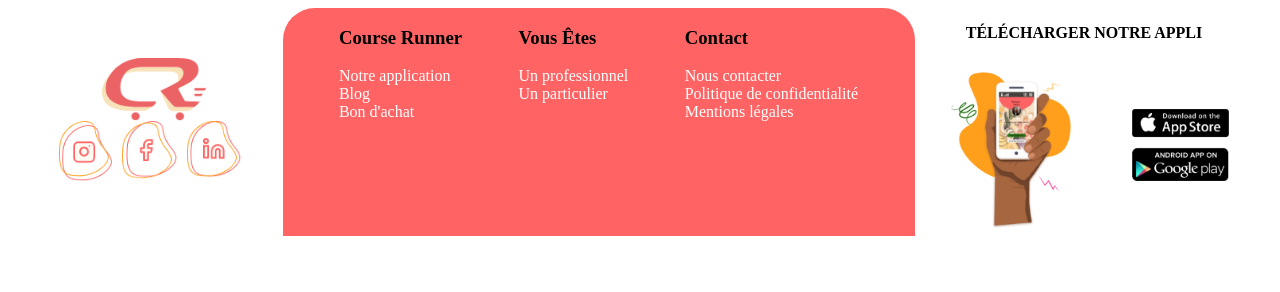
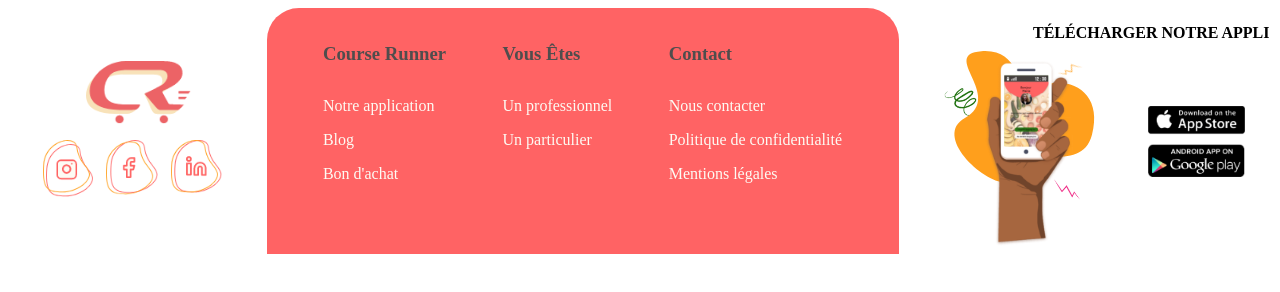
Before and after one commit to ArletteB/Footer_Aurore, a website: page index.html in a window 1280 px wide. Drawn offline with Linux system fonts and the light colour scheme.

Commit message:
Finition de la partie desktop

```diff
--- a/assets/scss/stylle.scss
+++ b/assets/scss/stylle.scss
@@ -1,9 +1,11 @@
 li {
     list-style: none ;
+    margin-bottom: 1rem;
 }
 li a {
     text-decoration: none;
-    color: white;
+    color: #fdfbf4;
+
 }
 
 #footer {
@@ -15,6 +17,7 @@ li a {
         .logo {
             display: flex;
             justify-content: center;
+            margin-bottom: 1rem;
             img {
                 width: 55%;
             }
@@ -23,7 +26,7 @@ li a {
             display: flex;
             justify-content: space-evenly;
             .reseaux img {
-                width: 85%;
+                width: 80%;
             }
         }
     }
@@ -33,25 +36,33 @@ li a {
         background-color: #ff6364;
         width: 50%;
         justify-content: space-evenly;
+        padding-top: 1rem;
         border-top-left-radius:2rem ;
         border-top-right-radius: 2rem;
+        h3 {
+            margin-bottom: 2rem;
+            color: #504D4D;
+            font-weight: bold;
+        }
     }
     .img-appli {
         display: flex;
         flex-direction: column;
         h3 {
-            text-align: center;
+            text-align: right;
             font-size: 16px;
+            margin-bottom: -9px;
         }
         .image-appli {
             display: flex;
             .hand{
-                img{
-                    width: 80%;
-                }
+                // img{
+                //     width: 100%;
+                // }
             }
             .appli{
                 align-self: center;
+                margin-left: 2rem;
                 img{
                     width: 80%;
                 }
```
Also changed, not shown: assets/css/stylle.css, 1 other file.
